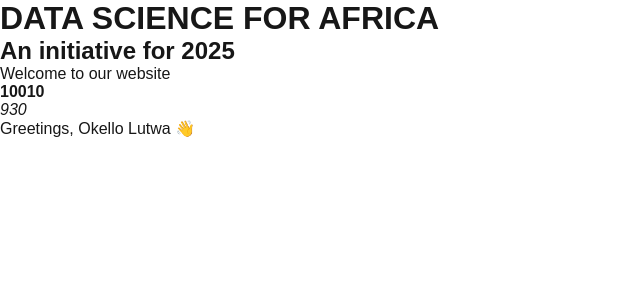
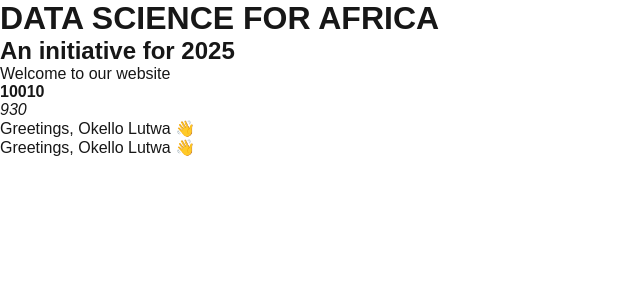
Before and after one commit to Musasizi/data-blog, a Next.js app: page / in a window 1280 px wide. Shown: the top 300 px of the page, without its empty margins (0-640 px from the left). Built offline with nearby package versions, Linux system fonts and the light colour scheme.

Commit message:
Duplicated some items

```diff
--- a/src/app/page.js
+++ b/src/app/page.js
@@ -17,6 +17,7 @@ let username = "Okello Lutwa";
       <em>{sum}</em>
 
       <p>Greetings, {username} 👋</p>
+      <p>Greetings, {username} 👋</p>
 
     </div>
   )
```
